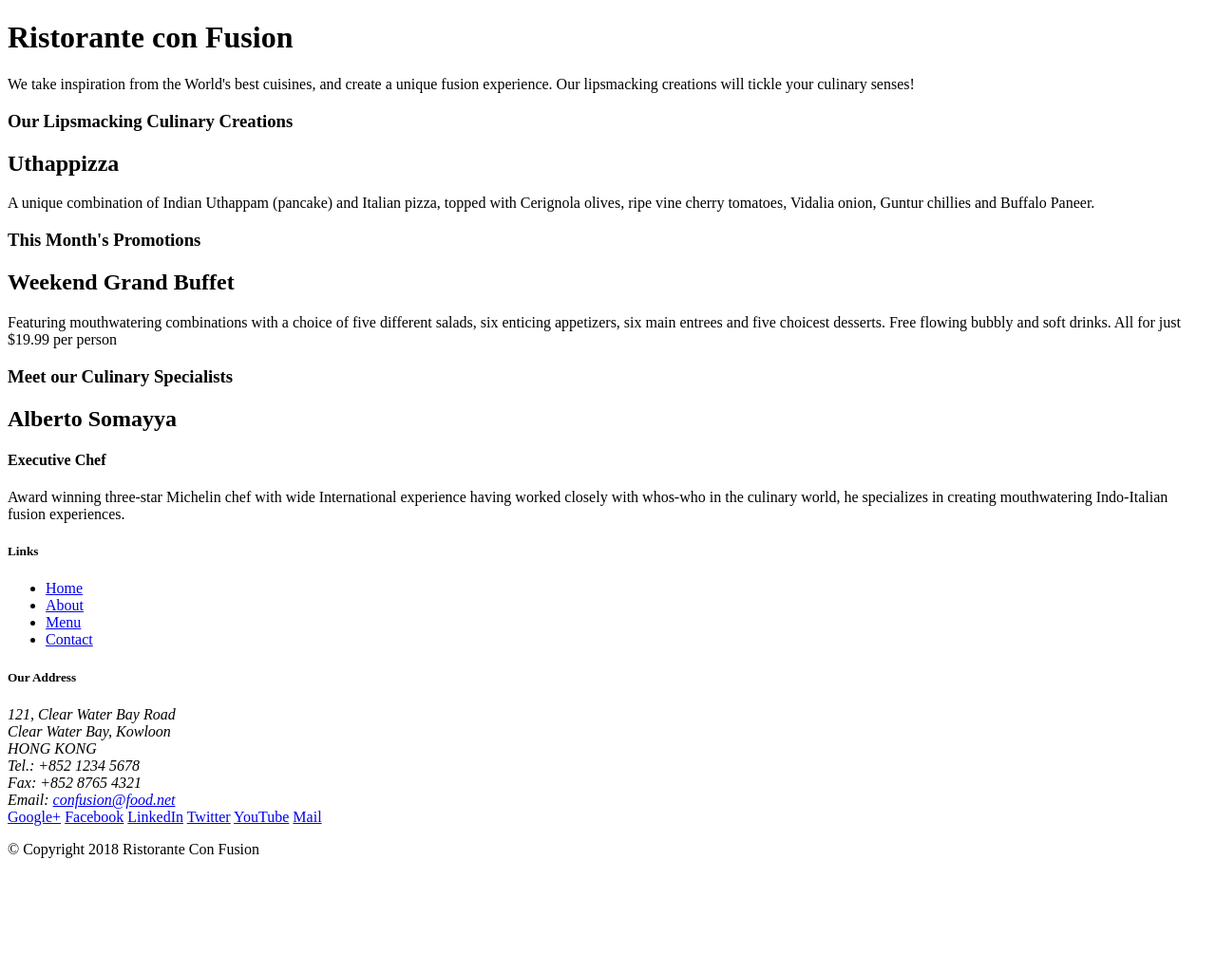
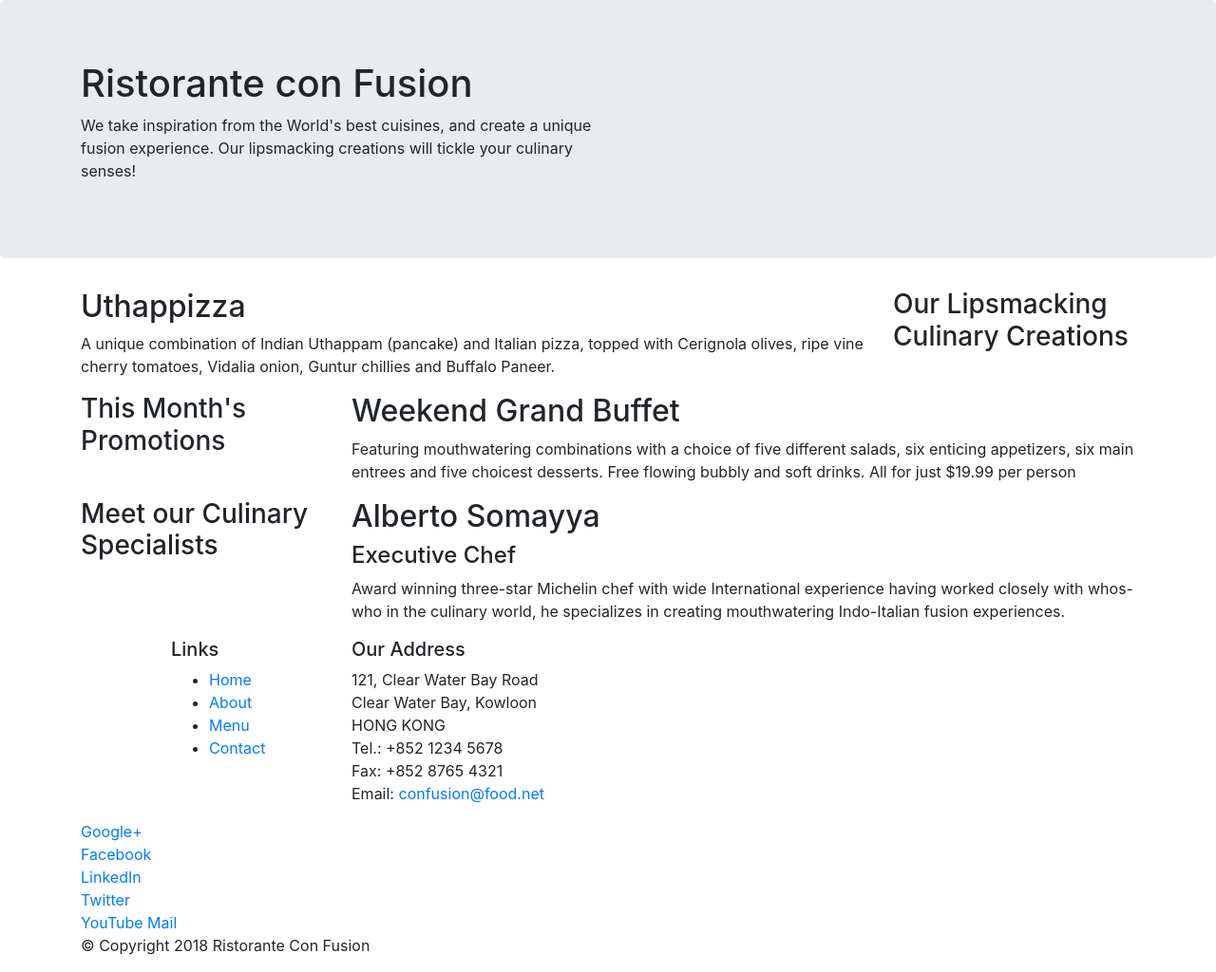
Before and after one commit to rajatgupta580github/bootstrap, a website: page index.html in a window 1280 px wide. Shown: the whole page at 95% size. Before the commit the page ends 920 px from the top, so only its background shows below. Drawn offline with nearby package versions, Linux system fonts and the light colour scheme.

Commit message:
bootstrap grid1

```diff
--- a/index.html
+++ b/index.html
@@ -3,50 +3,56 @@
 
 <head>
     <title>Ristorante Con Fusion</title>
+    <meta charset="utf-8">
+   <meta name="viewport" content="width=device-width, initial-scale=1, shrink-to-fit=no">
+   <meta http-equiv="x-ua-compatible" content="ie=edge">
+
+   <!-- Bootstrap CSS -->
+   <link rel="stylesheet" href="node_modules/bootstrap/dist/css/bootstrap.min.css">
 </head>
 
 <body>
 
-    <header>
-        <div>
-            <div>
-                <div>
+    <header class="jumbotron">
+        <div class="container">
+            <div class="row">
+                <div class="col-12 col-sm-6">
                     <h1>Ristorante con Fusion</h1>
                     <p>We take inspiration from the World's best cuisines, and create a unique fusion experience. Our lipsmacking creations will tickle your culinary senses!</p>
                 </div>
-                <div>
+                <div class="col-12 col-sm">
                 </div>
             </div>
         </div>
     </header>
 
-    <div>
-        <div>
-            <div>
+    <div class="container">
+        <div class="row">
+            <div class="col-12 col-sm-4 order-sm-last col-md-3">
                 <h3>Our Lipsmacking Culinary Creations</h3>
             </div>
-            <div>
+            <div class="col col-sm order-sm-first col-md">
                 <h2>Uthappizza</h2>
                 <p>A unique combination of Indian Uthappam (pancake) and Italian pizza, topped with Cerignola olives, ripe vine cherry tomatoes, Vidalia onion, Guntur chillies and Buffalo Paneer.</p>
             </div>
         </div>
 
 
-        <div>
-            <div>
+        <div class="row">
+            <div class="col-12 col-sm-4 col-md-3">
                 <h3>This Month's Promotions</h3>
             </div>
-            <div>
+            <div class="col col-sm col-md">
                 <h2>Weekend Grand Buffet</h2>
                 <p>Featuring mouthwatering combinations with a choice of five different salads, six enticing appetizers, six main entrees and five choicest desserts. Free flowing bubbly and soft drinks. All for just $19.99 per person </p>
             </div>
         </div>
 
-        <div>
-            <div>
+        <div class="row">
+            <div class="col-12 col-sm-4 col-md-3">
                 <h3>Meet our Culinary Specialists</h3>
             </div>
-            <div>
+            <div class="col col-sm col-md">
                 <h2>Alberto Somayya</h2>
                 <h4>Executive Chef</h4>
                 <p>Award winning three-star Michelin chef with wide International experience having worked closely with whos-who in the culinary world, he specializes in creating mouthwatering Indo-Italian fusion experiences. </p>
@@ -55,9 +61,9 @@
     </div>
 
     <footer>
-        <div>
-            <div>
-                <div>
+        <div class="container">
+            <div class="row">
+                <div class="col-4 offset-1 col-sm-2">
                     <h5>Links</h5>
                     <ul>
                         <li><a href="#">Home</a></li>
@@ -66,7 +72,7 @@
                         <li><a href="#">Contact</a></li>
                     </ul>
                 </div>
-                <div>
+                <div class="col-7 col-sm-5">
                     <h5>Our Address</h5>
                     <address>
 		              121, Clear Water Bay Road<br>
@@ -78,7 +84,7 @@
 		           </address>
                 </div>
                 <div>
-                    <div>
+                    <div class="col-12 col-sm-4">
                         <a href="http://google.com/+">Google+</a>
                         <a href="http://www.facebook.com/profile.php?id=">Facebook</a>
                         <a href="http://www.linkedin.com/in/">LinkedIn</a>
@@ -88,8 +94,8 @@
                     </div>
                 </div>
            </div>
-           <div>
-                <div>
+           <div class="row">
+                <div class="col-auto">
                     <p>© Copyright 2018 Ristorante Con Fusion</p>
                 </div>
            </div>
```
